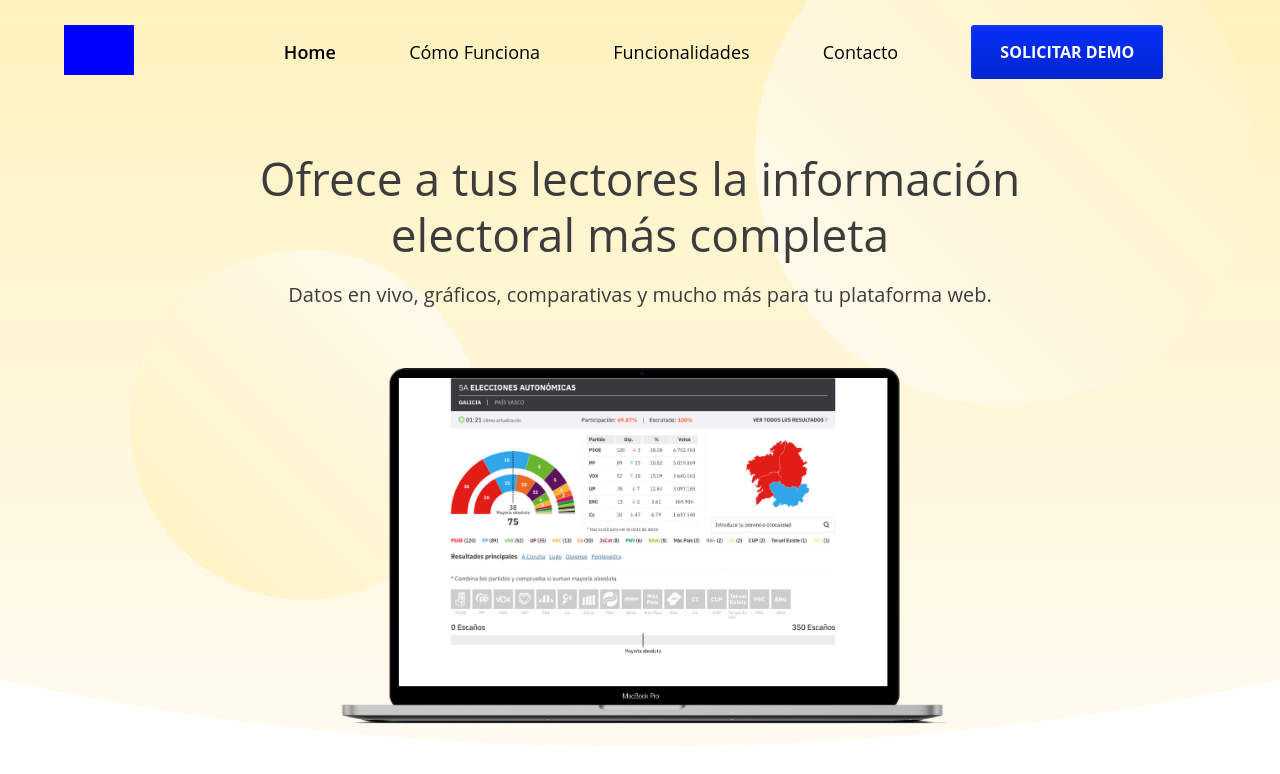
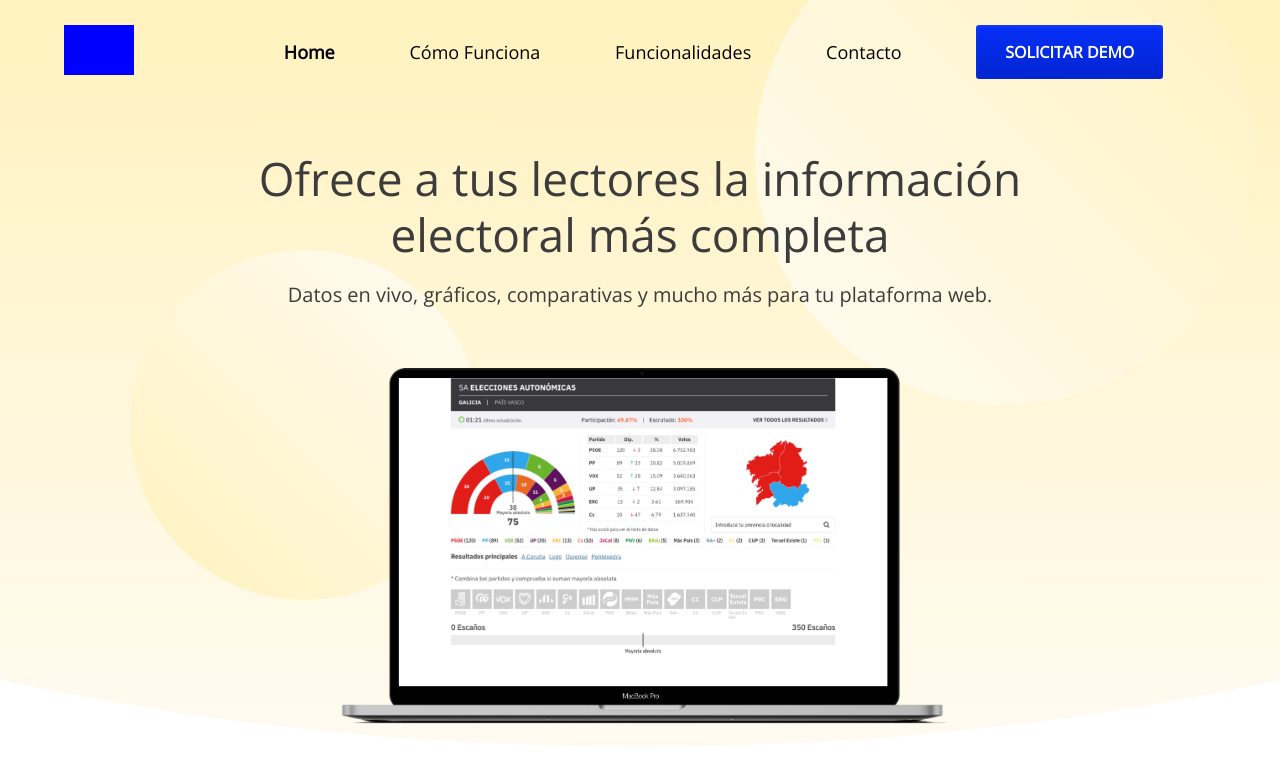
Before and after one commit to AngelaNipitella/BeatVoteHTML, a website: page assets/html/index.html in a window 1280 px wide. Shown: the top 774 px of the page. Drawn offline with nearby package versions, Linux system fonts and the light colour scheme; files that its build step writes are made by us from their sources; files whose address does not match are found by name.

Commit message:
adding font OpenSans into html and scss setting-variable files

```diff
--- a/assets/css/0-settings/_settings-variables.scss
+++ b/assets/css/0-settings/_settings-variables.scss
@@ -14,7 +14,7 @@ $background-color-default: #eaeaea;
 $font-size: 16;
 
 $font-weight-base: 400;
-$font-family-base: Open Sans, serif;
+$font-family-base: 'Open Sans', sans-serif;
 $font-family-serif: serif;
 $font-family-sans-serif: sans-serif;
 $line-height-base: 1.5;
--- a/assets/html/index.html
+++ b/assets/html/index.html
@@ -8,6 +8,7 @@
     <meta name="description" content="">
     <meta name="keywords" content="">
     <meta name="viewport" content="viewport-fit=cover, width=device-width, initial-scale=1.0, minimum-scale=1.0, maximum-scale=1.0, user-scalable=no">
+    <link rel="stylesheet" href="https://fonts.googleapis.com/css2?family=Open+Sans" rel="stylesheet">
     <link rel="stylesheet" href="../../public/css/app.css">
 </head>
     <body>
```
